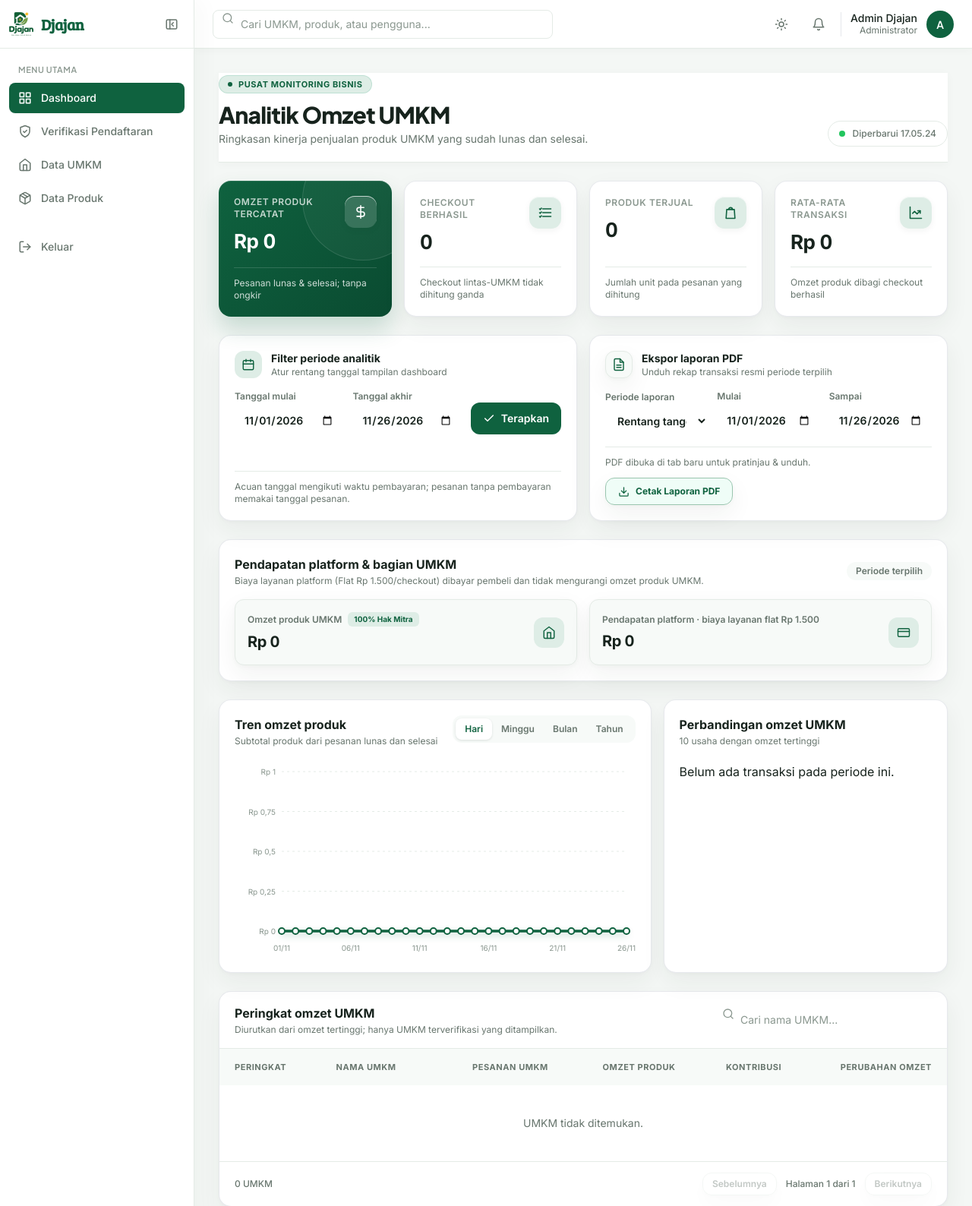
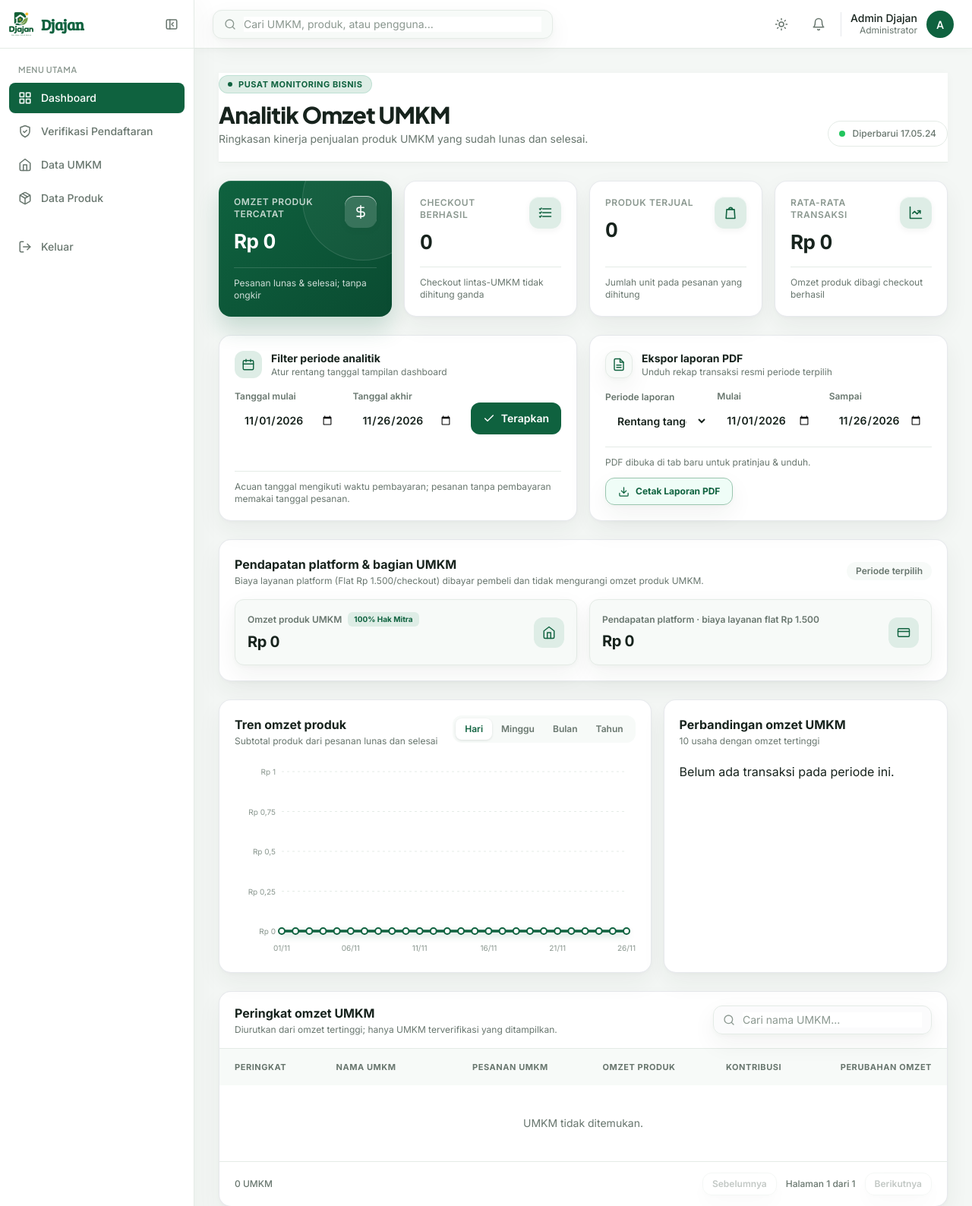
Before and after one commit to bgnrstudents/Djajan-Website, a Laravel app: page /admin in a window 1280 px wide. Shown: the top 1588 px of the page at 76% size. Run offline with Laravel 12, Linux system fonts and the light colour scheme; the visitor is signed in with stand-in values (Sample User, id 1); data that the repository does not hold is empty; style sheets or scripts are compiled from the project's sources; some libraries are stand-ins or nearby versions.

Commit message:
fix(admin): vertically center search icon inside global and table search inputs

```diff
--- a/resources/css/admin.css
+++ b/resources/css/admin.css
@@ -234,6 +234,12 @@ body.admin-shell textarea:focus {
     outline-color: var(--admin-primary);
     border-color: var(--admin-primary);
     box-shadow: 0 0 0 3px color-mix(in srgb, var(--admin-primary) 16%, transparent);
+}
+
+body.admin-shell input.admin-search-input:focus {
+    outline: none;
+    border-color: transparent;
+    box-shadow: none;
 }
 
 body.admin-shell table {
--- a/resources/views/admin/dashboard.blade.php
+++ b/resources/views/admin/dashboard.blade.php
@@ -226,10 +226,10 @@
                 <h2 class="text-base font-bold text-djajan-neutral">Peringkat omzet UMKM</h2>
                 <p class="mt-0.5 text-xs text-gray-500">Diurutkan dari omzet tertinggi; hanya UMKM terverifikasi yang ditampilkan.</p>
             </div>
-            <label class="relative w-full sm:w-72">
+            <label class="flex items-center gap-2.5 w-full sm:w-72 rounded-xl border border-gray-200 bg-gray-50/70 px-3 py-2 focus-within:border-djajan-primary focus-within:bg-white focus-within:ring-2 focus-within:ring-djajan-primary/20 transition-colors">
                 <span class="sr-only">Cari nama UMKM</span>
-                <svg class="pointer-events-none absolute left-3 top-1/2 -translate-y-1/2 text-gray-400" xmlns="http://www.w3.org/2000/svg" width="16" height="16" viewBox="0 0 24 24" fill="none" stroke="currentColor" stroke-width="2" stroke-linecap="round" stroke-linejoin="round" aria-hidden="true"><circle cx="11" cy="11" r="8"></circle><path d="m21 21-4.3-4.3"></path></svg>
-                <input id="umkm-search" type="search" value="{{ $analytics['filters']['search'] }}" placeholder="Cari nama UMKM..." class="w-full rounded-xl border-gray-200 bg-gray-50/70 py-2 pl-9 pr-3 text-sm focus:border-djajan-primary focus:bg-white focus:ring-djajan-primary">
+                <svg class="shrink-0 text-gray-400" xmlns="http://www.w3.org/2000/svg" width="16" height="16" viewBox="0 0 24 24" fill="none" stroke="currentColor" stroke-width="2" stroke-linecap="round" stroke-linejoin="round" aria-hidden="true"><circle cx="11" cy="11" r="8"></circle><path d="m21 21-4.3-4.3"></path></svg>
+                <input id="umkm-search" type="search" value="{{ $analytics['filters']['search'] }}" placeholder="Cari nama UMKM..." class="admin-search-input w-full min-w-0 border-0 bg-transparent p-0 text-sm text-gray-800 placeholder-gray-400 focus:outline-none focus:ring-0">
             </label>
         </div>
         <div class="overflow-x-auto">
--- a/resources/views/layouts/admin.blade.php
+++ b/resources/views/layouts/admin.blade.php
@@ -232,13 +232,13 @@
                     </button>
 
                     {{-- Search Bar Global --}}
-                    <div class="hidden md:flex items-center gap-2 flex-1 max-w-md">
-                        <div class="relative flex-1">
-                            <svg class="absolute left-3 top-1/2 -translate-y-1/2 text-gray-400" xmlns="http://www.w3.org/2000/svg" width="16" height="16" viewBox="0 0 24 24" fill="none" stroke="currentColor" stroke-width="2" stroke-linecap="round" stroke-linejoin="round">
+                    <div class="hidden md:flex items-center flex-1 max-w-md">
+                        <div class="flex items-center gap-2.5 w-full px-3.5 py-2 bg-gray-50 border border-gray-200 rounded-xl text-gray-900 focus-within:bg-white focus-within:ring-2 focus-within:ring-djajan-primary/20 focus-within:border-djajan-primary transition-colors">
+                            <svg class="shrink-0 text-gray-400" xmlns="http://www.w3.org/2000/svg" width="16" height="16" viewBox="0 0 24 24" fill="none" stroke="currentColor" stroke-width="2" stroke-linecap="round" stroke-linejoin="round" aria-hidden="true">
                                 <circle cx="11" cy="11" r="8"></circle>
                                 <line x1="21" y1="21" x2="16.65" y2="16.65"></line>
                             </svg>
-                            <input type="text" placeholder="Cari UMKM, produk, atau pengguna..." class="w-full pl-9 pr-4 py-2 bg-gray-50 border border-gray-200 rounded-lg text-sm text-gray-900 placeholder-gray-400 focus:outline-none focus:ring-2 focus:ring-djajan-primary/20 focus:border-djajan-primary transition-colors">
+                            <input type="text" placeholder="Cari UMKM, produk, atau pengguna..." class="admin-search-input w-full min-w-0 bg-transparent border-0 p-0 text-sm text-gray-900 placeholder-gray-400 focus:outline-none focus:ring-0">
                         </div>
                     </div>
                 </div>
```
